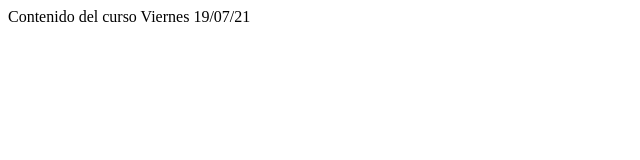
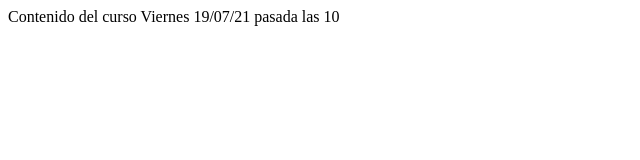
Before and after one commit to AlejandraSosa/git-v19, a plain HTML site: page index.html in a window 1280 px wide. Shown: the whole page, without its empty margins (0-640 px from the left). Drawn offline with Linux system fonts and the light colour scheme.

Commit message:
Estructura principal

```diff
--- a/index.html
+++ b/index.html
@@ -3,6 +3,6 @@
 		<title>Git Desarrollo Colaborativo</title>
 	</head>
 	<body>
-Contenido del curso Viernes 19/07/21
+Contenido del curso Viernes 19/07/21 pasada las 10
 	</body>
 </html
```
